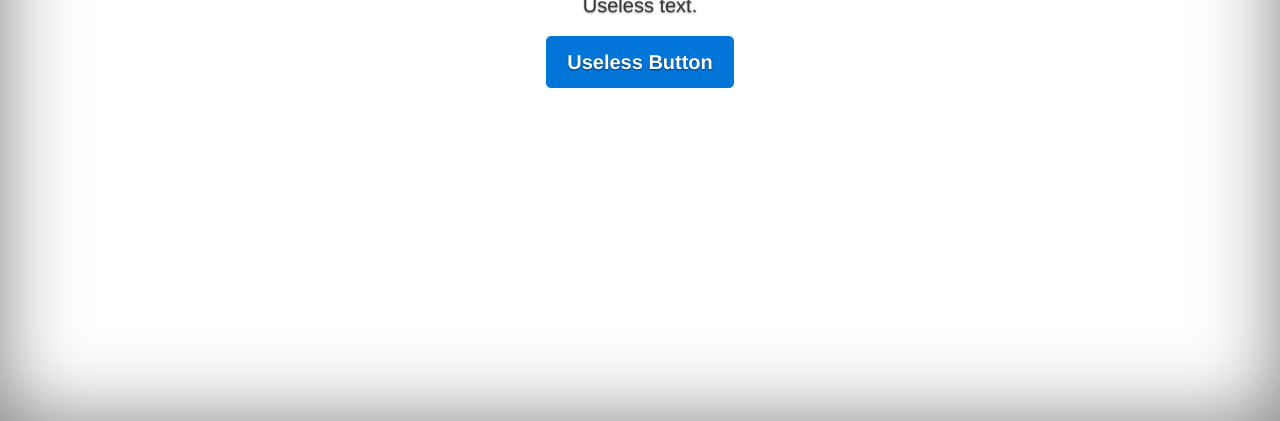
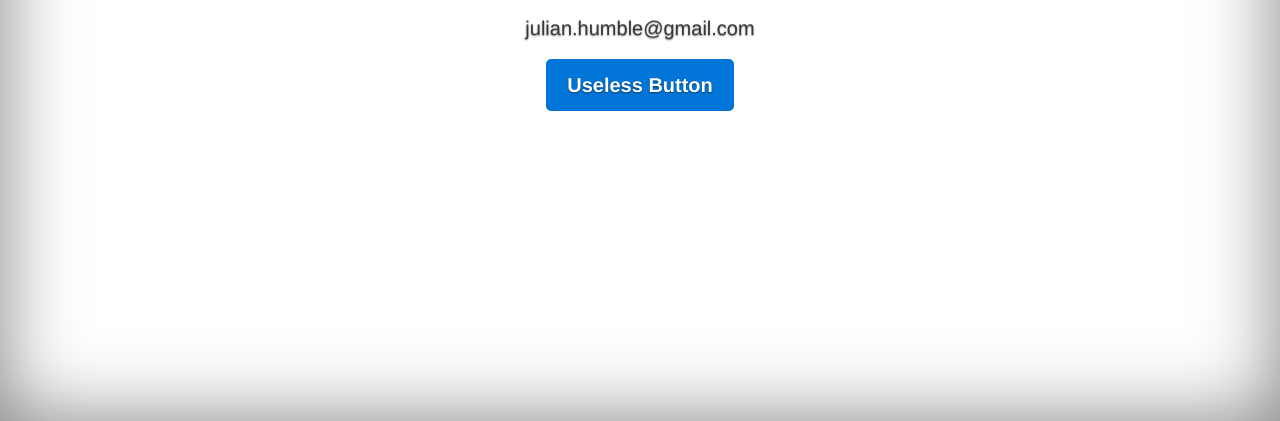
Before and after one commit to acmutsa/lets-git-it-on, a website: page src/index.html in a window 1280 px wide. Shown: the part 379-800 px from the top of the page. Drawn offline with nearby package versions, Linux system fonts and the light colour scheme.

Commit message:
added email header

```diff
--- a/src/index.html
+++ b/src/index.html
@@ -36,6 +36,7 @@
                     <div class="inner cover">
                         <h1 class="cover-heading">I <3 Git</h1>
                         <p class="lead">Useless text.</p>
+						<p class="lead">julian.humble@gmail.com</p>
                         <p class="lead">
                             <a href="#" class="btn btn-lg btn-primary">Useless Button</a>
                         </p>
```
